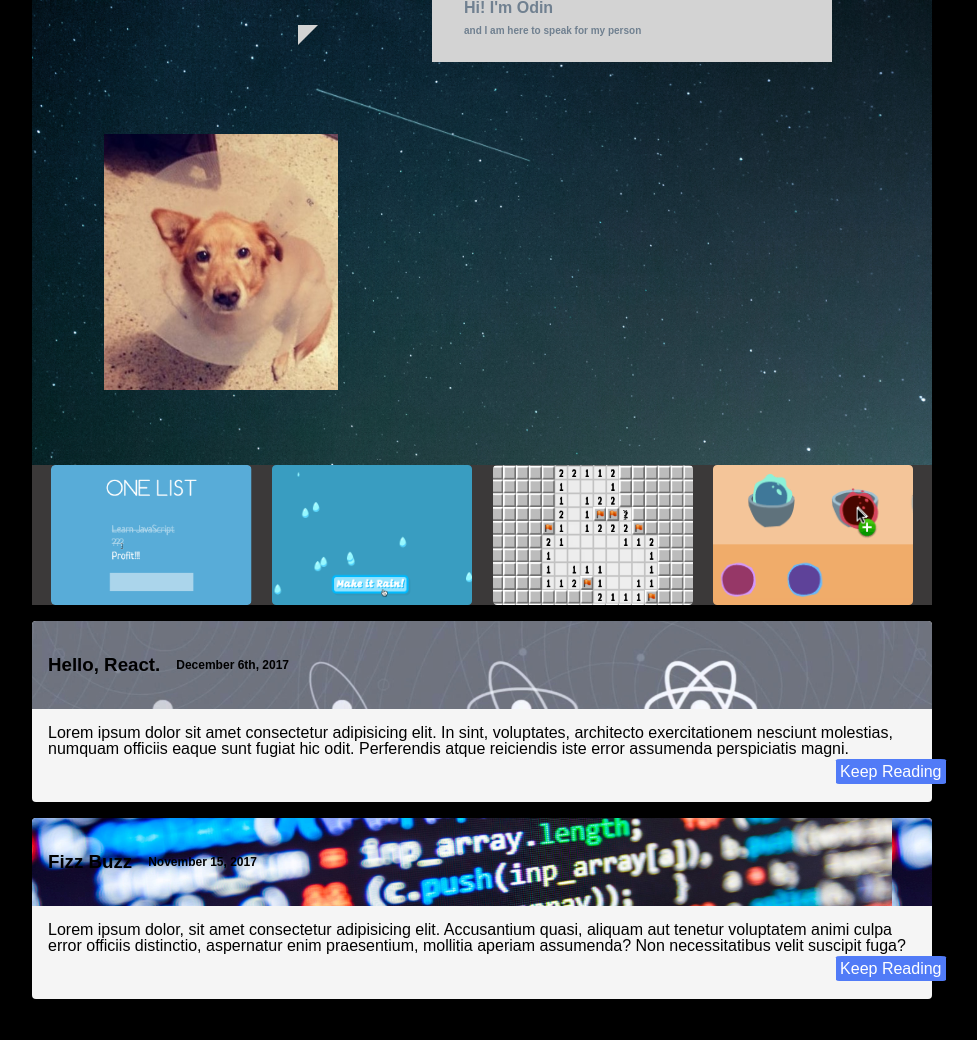
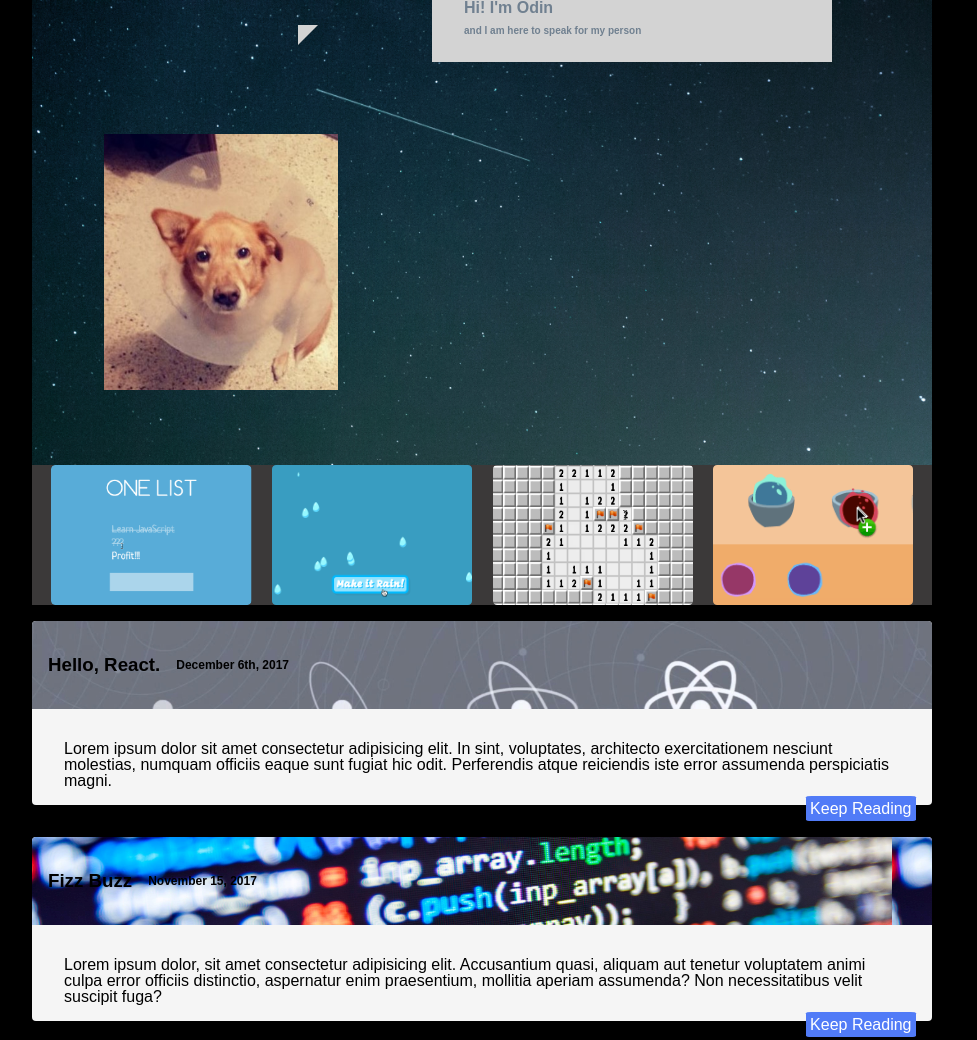
Before and after one commit to alsleaders/mock-portfolio, a website: page public/index.html in a window 1280 px wide. Shown: the top 1040 px of the page, without its empty margins (158-1135 px from the left). Drawn offline with Linux system fonts and the light colour scheme.

Commit message:
keep reading fixed, text bubble next

```diff
--- a/public/screen.css
+++ b/public/screen.css
@@ -93,8 +93,9 @@ main {
   border-radius: 4px;
   color: black;
   margin: 0;
-  display: flex;
-  flex-direction: column;
+  /* display: flex;
+  flex-direction: column; */
+  position: relative;
 }
 
 .text-header1 {
@@ -142,24 +143,28 @@ main > img {
 }
 
 #blog-text {
-  display: flex;
+  /* display: flex;
   flex-direction: row;
-  justify-content: flex-end;
+  justify-content: flex-end; */
   margin: 1rem 1rem;
+  padding: 1rem;
 }
 
 #keep-reading {
   /* align-items: flex-end; */
-  align-self: flex-end;
+  /* align-self: flex-end; */
   text-align: center;
-  max-width: 125px;
-  max-height: 100px;
+  /* max-width: 125px;
+  max-height: 100px; */
   background-color: #517bf7;
   color: white;
-  /* position: relative; */
+  position: absolute;
   border-radius: 5%;
   padding: 0.5%;
-  margin: -14px;
+  margin: 0;
+  right: 1rem;
+  bottom: -1rem;
+  /* margin: -14px; */
 }
 
 /* Everything below here is fine ignore it */
```
